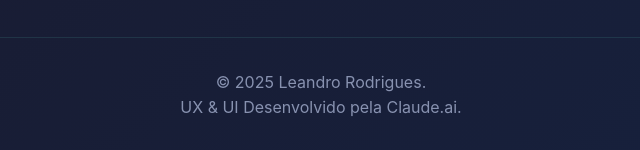
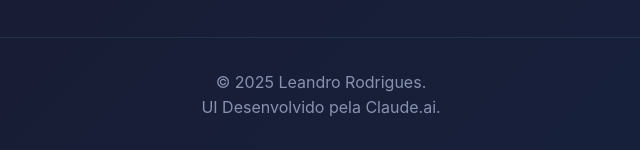
Before and after one commit to leandroorodrigues/meu-portifolio, a plain HTML site: page index.html in a window 1280 px wide. Shown: the part 2328-2478 px from the top of the page, 319-959 px from the left. Drawn offline with Linux system fonts and the light colour scheme.

Commit message:
UI Desenvolvido pela Claude.ai

```diff
--- a/index.html
+++ b/index.html
@@ -153,7 +153,7 @@
 
     <footer>
         <div class="container">
-            <p>&copy; 2025 Leandro Rodrigues.<br>UX & UI Desenvolvido pela Claude.ai.</p>
+            <p>&copy; 2025 Leandro Rodrigues.<br>UI Desenvolvido pela Claude.ai.</p>
         </div>
     </footer>
 
```
